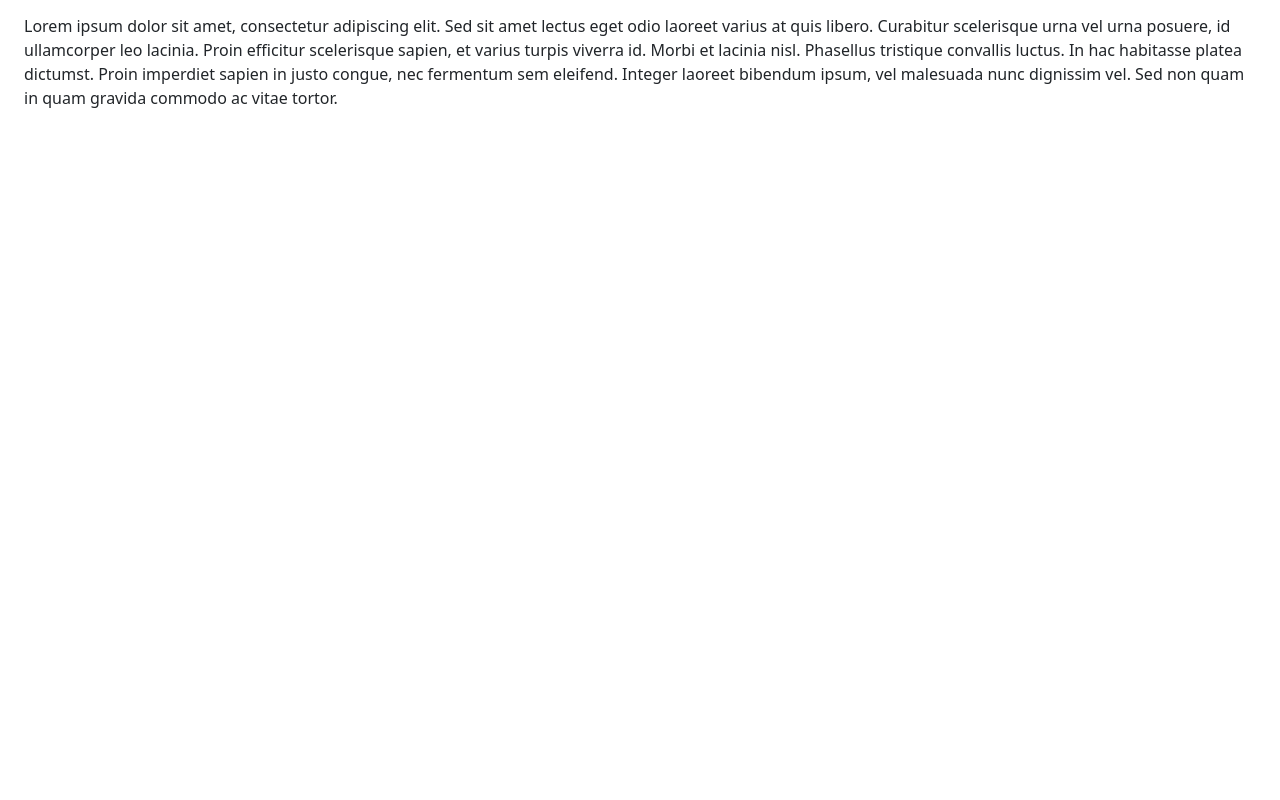
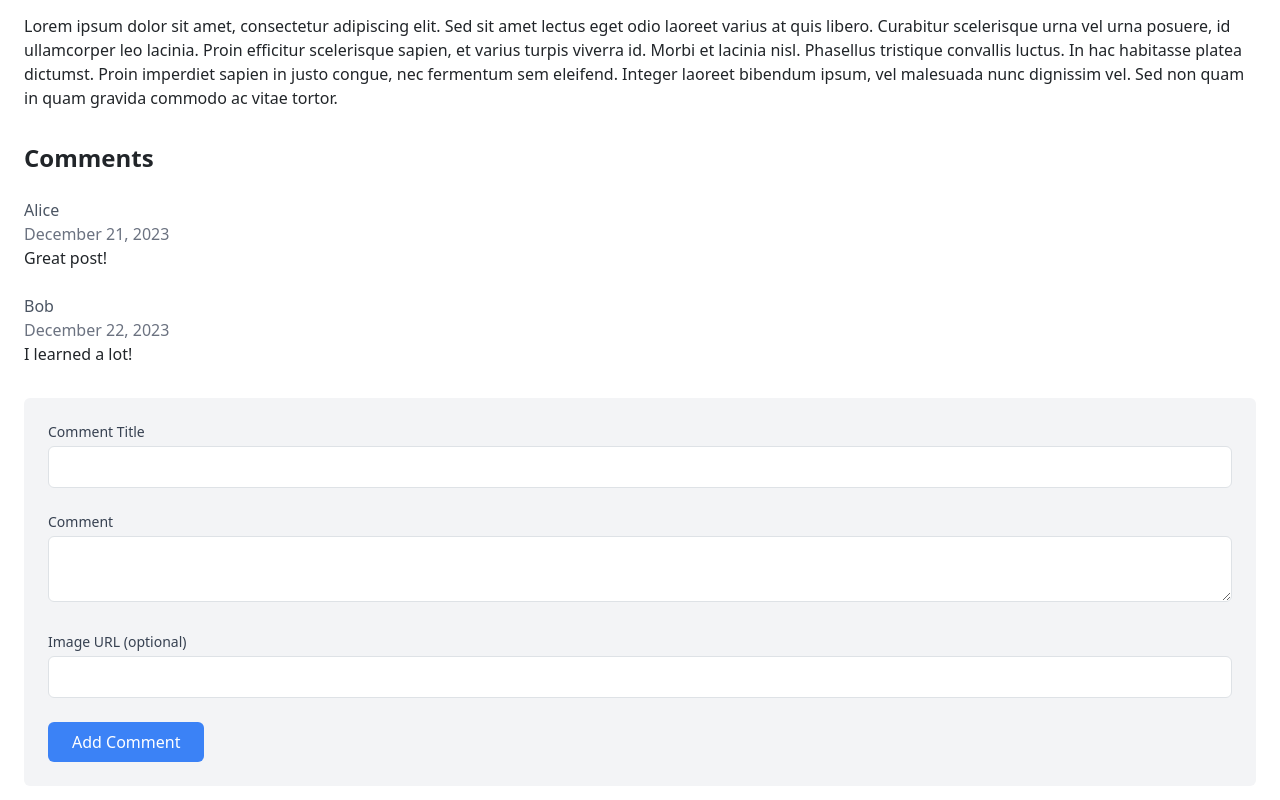
Before and after one commit to unnihc369/sapling, a React (Vite) app: page /blog in a window 1280 px wide. Shown: the part 522-1322 px from the top of the page. Before the commit the page ends 800 px from the top, so only its background shows below. Built offline with nearby package versions, Linux system fonts and the light colour scheme; no server answers.

Commit message:
redesign blog page

```diff
--- a/src/pages/Blog.jsx
+++ b/src/pages/Blog.jsx
@@ -1,6 +1,32 @@
-import React from "react";
+import React, { useState } from "react";
 
 const Blog = () => {
+  const [commentTitle, setCommentTitle] = useState("");
+  const [commentContent, setCommentContent] = useState("");
+  const [commentImage, setCommentImage] = useState("");
+  const [comments, setComments] = useState([
+    { author: "Alice", content: "Great post!", date: "December 21, 2023" },
+    { author: "Bob", content: "I learned a lot!", date: "December 22, 2023" },
+  ]);
+
+  const handleCommentSubmit = (e) => {
+    e.preventDefault();
+
+    // Add the new comment to the comments array
+    const newComment = {
+      author: "New Commenter", // You can replace with the actual author
+      content: commentContent,
+      date: new Date().toLocaleDateString(),
+    };
+
+    setComments([...comments, newComment]);
+
+    // Clear the form fields
+    setCommentTitle("");
+    setCommentContent("");
+    setCommentImage("");
+  };
+
   const blogPost = {
     title: "Lorem Ipsum: A Brief Introduction",
     author: "John Doe",
@@ -37,6 +63,72 @@ const Blog = () => {
             className="mb-8 w-full h-64 object-cover rounded-lg"
           />
           <div dangerouslySetInnerHTML={{ __html: blogPost.content }} />
+
+          {/* Display Comments */}
+          <div className="mt-8">
+            <h2 className="text-2xl font-bold mb-4">Comments</h2>
+            {comments.map((comment, index) => (
+              <div key={index} className="mb-4">
+                <p className="text-gray-600">{comment.author}</p>
+                <p className="text-gray-500">{comment.date}</p>
+                <p>{comment.content}</p>
+              </div>
+            ))}
+          </div>
+
+          {/* Comment Form */}
+          <form onSubmit={handleCommentSubmit} className="mt-8 p-4 bg-gray-100 rounded">
+            <div className="mb-4">
+              <label
+                htmlFor="commentTitle"
+                className="block text-sm font-medium text-gray-700"
+              >
+                Comment Title
+              </label>
+              <input
+                type="text"
+                id="commentTitle"
+                value={commentTitle}
+                onChange={(e) => setCommentTitle(e.target.value)}
+                className="mt-1 p-2 w-full border rounded-md"
+              />
+            </div>
+            <div className="mb-4">
+              <label
+                htmlFor="commentContent"
+                className="block text-sm font-medium text-gray-700"
+              >
+                Comment
+              </label>
+              <textarea
+                id="commentContent"
+                value={commentContent}
+                onChange={(e) => setCommentContent(e.target.value)}
+                className="mt-1 p-2 w-full border rounded-md"
+              ></textarea>
+            </div>
+            <div className="mb-4">
+              <label
+                htmlFor="commentImage"
+                className="block text-sm font-medium text-gray-700"
+              >
+                Image URL (optional)
+              </label>
+              <input
+                type="text"
+                id="commentImage"
+                value={commentImage}
+                onChange={(e) => setCommentImage(e.target.value)}
+                className="mt-1 p-2 w-full border rounded-md"
+              />
+            </div>
+            <button
+              type="submit"
+              className="bg-blue-500 text-white py-2 px-4 rounded-md hover:bg-blue-600"
+            >
+              Add Comment
+            </button>
+          </form>
         </article>
       </div>
     </div>
```
